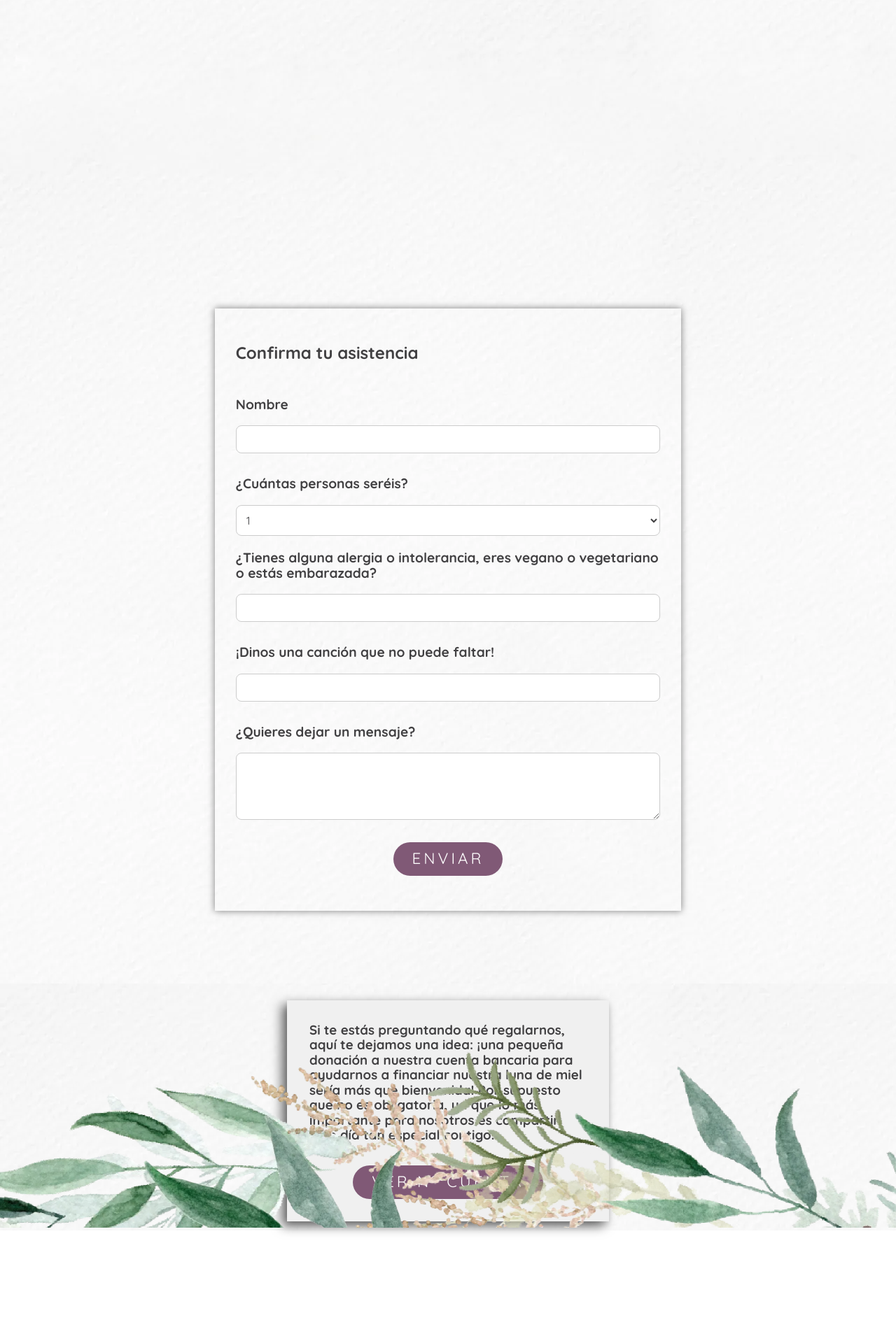
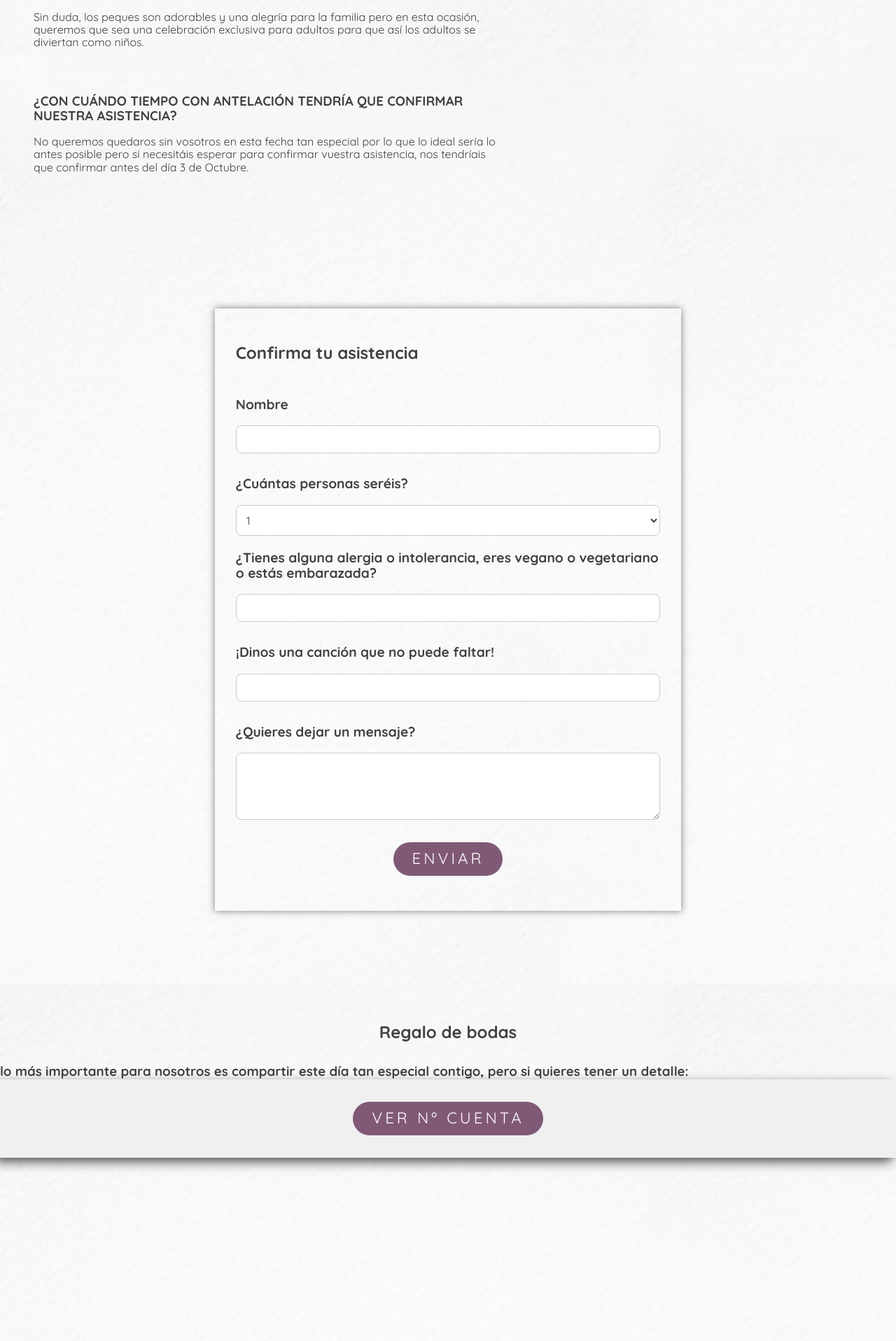
Before and after one commit to danigonlinea/wedding.github.io, a Vue app: page / in a window 1280 px wide. Shown: the part 2823-4740 px from the top of the page at 70% size. Before the commit the page ends 4582 px from the top, so only its background shows below. Built offline with nearby package versions, Linux system fonts and the light colour scheme.

Commit message:
wedding more touches

```diff
--- a/src/components/invitation/weddingGift.vue
+++ b/src/components/invitation/weddingGift.vue
@@ -1,5 +1,16 @@
 <template>
-  <div class="wedding-gift-container">
+  <div class="wedding-gift">
+    <div class="wedding-gift-title">
+      <h2>Regalo de bodas</h2>
+    </div>
+
+    <div>
+      <h3>
+        lo más importante para nosotros es compartir este día tan especial
+        contigo, pero si quieres tener un detalle:
+      </h3>
+    </div>
+
     <div
       class="card-container"
       @click="flipCard(true)"
@@ -7,13 +18,6 @@
     >
       <div :class="{ card: true, flipped: isFlipped }">
         <div class="front">
-          <h3>
-            Si te estás preguntando qué regalarnos, aquí te dejamos una idea:
-            ¡una pequeña donación a nuestra cuenta bancaria para ayudarnos a
-            financiar nuestra luna de miel sería más que bienvenida! Por
-            supuesto que no es obligatoria, ya que lo más importante para
-            nosotros es compartir este día tan especial contigo.
-          </h3>
           <WeddingButton label="Ver Nº cuenta"></WeddingButton>
         </div>
         <div class="back">
@@ -38,17 +42,25 @@ const flipCard = (flip) => {
 </script>
 
 <style scoped>
-.wedding-gift-container {
-  width: 100%;
-  height: 100%;
+.wedding-gift {
+  height: 100vh;
   display: flex;
-  align-items: center;
-  justify-content: center;
+  flex-direction: column;
   padding: 4em 0;
+
+  .wedding-gift-title {
+    padding: 2em;
+    display: flex;
+    align-items: center;
+    justify-content: center;
+    flex-direction: column;
+    gap: 2em;
+    box-sizing: border-box;
+  }
 
   .card-container {
     perspective: 1000px;
-    width: 460px;
+    width: 100%;
     height: 100%;
     transform-style: preserve-3d;
     transition: transform 0.5s;
--- a/src/components/invitation/weddingInfo.vue
+++ b/src/components/invitation/weddingInfo.vue
@@ -5,6 +5,10 @@
     </div>
 
     <div class="wedding-qa-list">
+      <div class="wedding-qa-item">
+        <h3 class="wedding-q">¿Cómo va a ser la boda?</h3>
+        <p class="wedding-a">??</p>
+      </div>
       <div class="wedding-qa-item">
         <h3 class="wedding-q">¿Cómo hay que ir vestido?</h3>
         <p class="wedding-a">
@@ -19,6 +23,18 @@
           Sin duda, los peques son adorables y una alegría para la familia pero
           en esta ocasión, queremos que sea una celebración exclusiva para
           adultos para que así los adultos se diviertan como niños.
+        </p>
+      </div>
+      <div class="wedding-qa-item">
+        <h3 class="wedding-q">
+          ¿Con cuándo tiempo con antelación tendría que confirmar nuestra
+          asistencia?
+        </h3>
+        <p class="wedding-a">
+          No queremos quedaros sin vosotros en esta fecha tan especial por lo
+          que lo ideal sería lo antes posible pero si necesitáis esperar para
+          confirmar vuestra asistencia, nos tendríais que confirmar antes del
+          día 3 de Octubre.
         </p>
       </div>
     </div>
--- a/src/components/invitation/weddingMain.vue
+++ b/src/components/invitation/weddingMain.vue
@@ -15,9 +15,9 @@
   <WeddingSongPlayer />
 
   <img
-    src="../../assets/flowers/header-flowers-top.webp"
+    src="../../assets/flowers/flor-wedding-footer.webp"
     alt="Example Image"
-    class="section-image inverse"
+    class="section-image"
   />
 </template>
 
--- a/src/components/invitation/weddingSchedule.vue
+++ b/src/components/invitation/weddingSchedule.vue
@@ -72,8 +72,8 @@ import WeddingDiscoIcon from '../../assets/svg/wedding-disco.svg'
 .wedding-schedule-flower {
   position: absolute;
   right: 0;
-  bottom: 30%;
-  height: 45%;
+  top: 20%;
+  height: 35%;
 }
 
 .wedding-schedule-title {
```
Also changed, not shown: src/assets/flowers/flor-wedding-footer.webp (renamed from src/assets/flowers/flower-bottom-left.webp).
